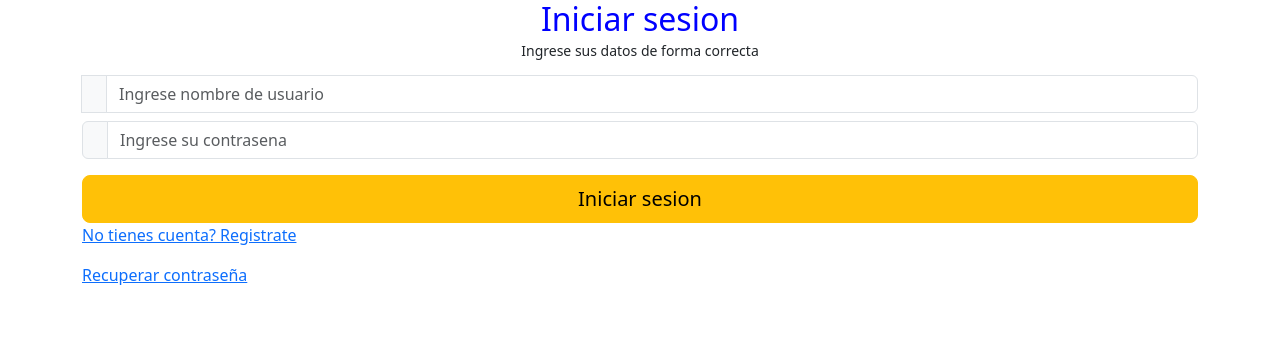
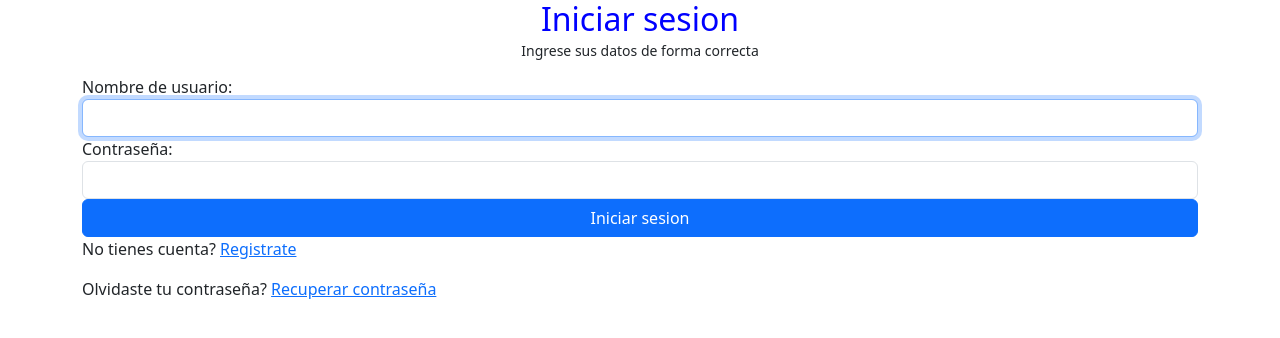
Before and after one commit to KelvyDavid/GestionEventos, a Django app: page /eventsManagement/login/ in a window 1280 px wide. Shown: the top 338 px of the page. Run offline with Django 5.2, Linux system fonts and the light colour scheme; some libraries are stand-ins or nearby versions.

Commit message:
update login

```diff
--- a/templates/login.html
+++ b/templates/login.html
@@ -5,24 +5,45 @@
 <div class = 'container'>
     <div class = 'row justify-content-center'>
         <div class="auth-content">
+            <h2 class="mb-1 text-center" style="color: blue;">Iniciar sesion</h2>
+            <p class="text-center" style="font-size: 14px; line-height: 17px;">Ingrese sus datos de forma correcta</p>
+            <form id = 'loginform' method = 'get'>
+                {% csrf_token %}
+                <div class="form-group">
+                    {{form.username.label_tag}}
+                    {{form.username|add_class:'form-control'}}
+                </div>
 
-               <h2 class="mb-1 text-center" style="color: blue;">Iniciar sesion
-               </h2>
-               <p class="text-center" style="font-size: 14px; line-height: 17px;">Ingrese sus datos de forma correcta</p>
-               <form>
-                    {% csrf_token %}
-                   <div class="input-group mb-2"><span class="mdi mdi-name"></span>
-                       <span class="input-group-text"><i class="fe fe-user"></i></span>
-                       <input type="text" id="username" class="form-control" name="username" placeholder="Ingrese nombre de usuario" required=""></div>
-                   <div class="input-group mb-3"><span class="input-group-text"><i class="fe fe-lock"></i></span>
-                       <input type="password" id="password" class="form-control" name="password" placeholder="Ingrese su contrasena" required=""></div>
-                   <div class="d-grid gap-2"><button type="submit" class="btn btn-lg btn-warning mb-0">Iniciar sesion</button>
-                   </div>
-               </form>
-        <div class = 'col-nd-6'>
-            <p><a href="{% url 'registro' %}">No tienes cuenta? Registrate</a></p>
-            <p><a href="#">Recuperar contraseña</a></p>
+                <div class="form-group">
+                    {{form.password1.label_tag}}
+                    {{form.password1|add_class:'form-control'}}
+                </div>
+
+                <div class="d-grid gap-2">
+                    <button type="submit" class="btn btn-primary">Iniciar sesion</button>
+                </div>
+            </form>
+
+            <div class = 'col-nd-6'>
+                <p>No tienes cuenta? <a href="{% url 'registro' %}">Registrate</a></p>
+                <p>Olvidaste tu contraseña? <a href="#">Recuperar contraseña</a></p>
+            </div>
         </div>
     </div>
 </div>
+
+{% if messages %}
+<script>
+    document.addEventListener('DOMContentLoaded', function() {
+        {% for message in messages %}
+            Swal.fire({
+                icon: 'error',
+                title: 'Error',
+                text: '{{ message }}',
+            });
+        {% endfor %}
+    });
+</script>
+{% endif %}
+
 {% endblock %}
```
